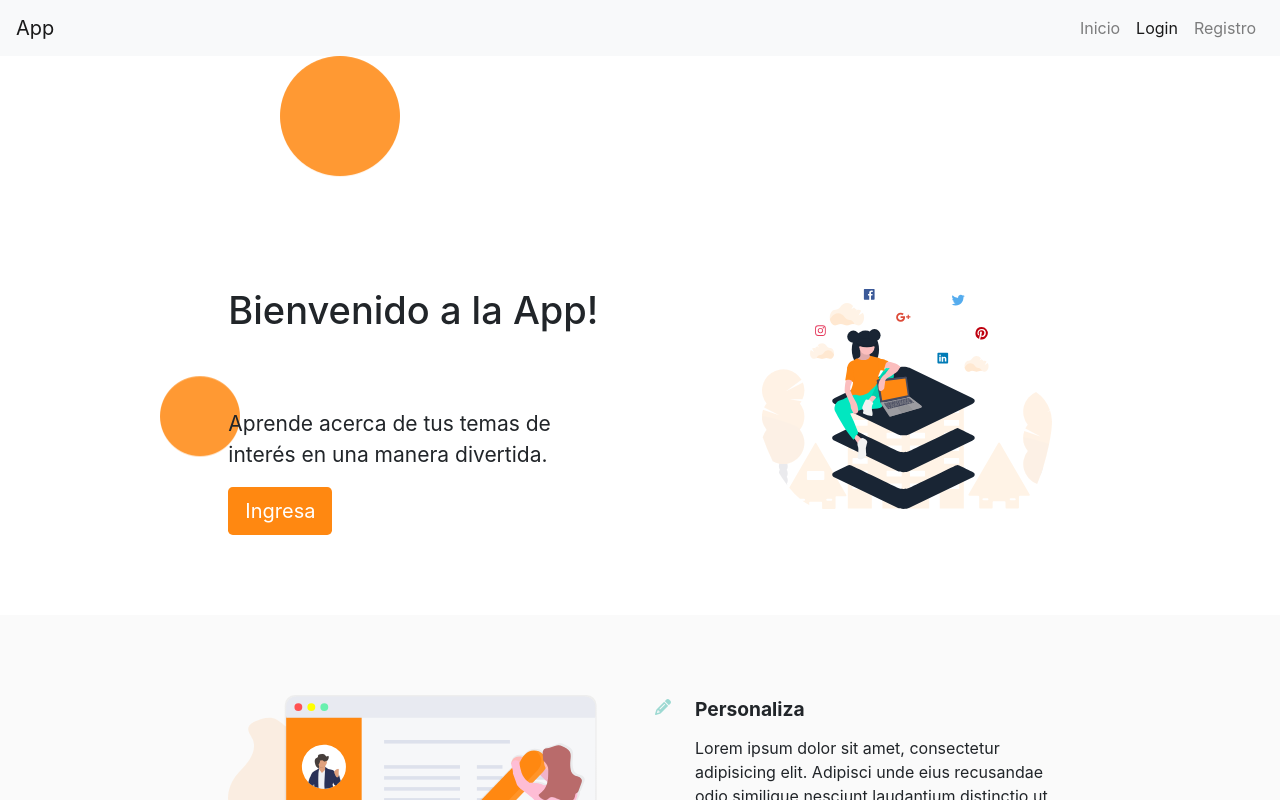
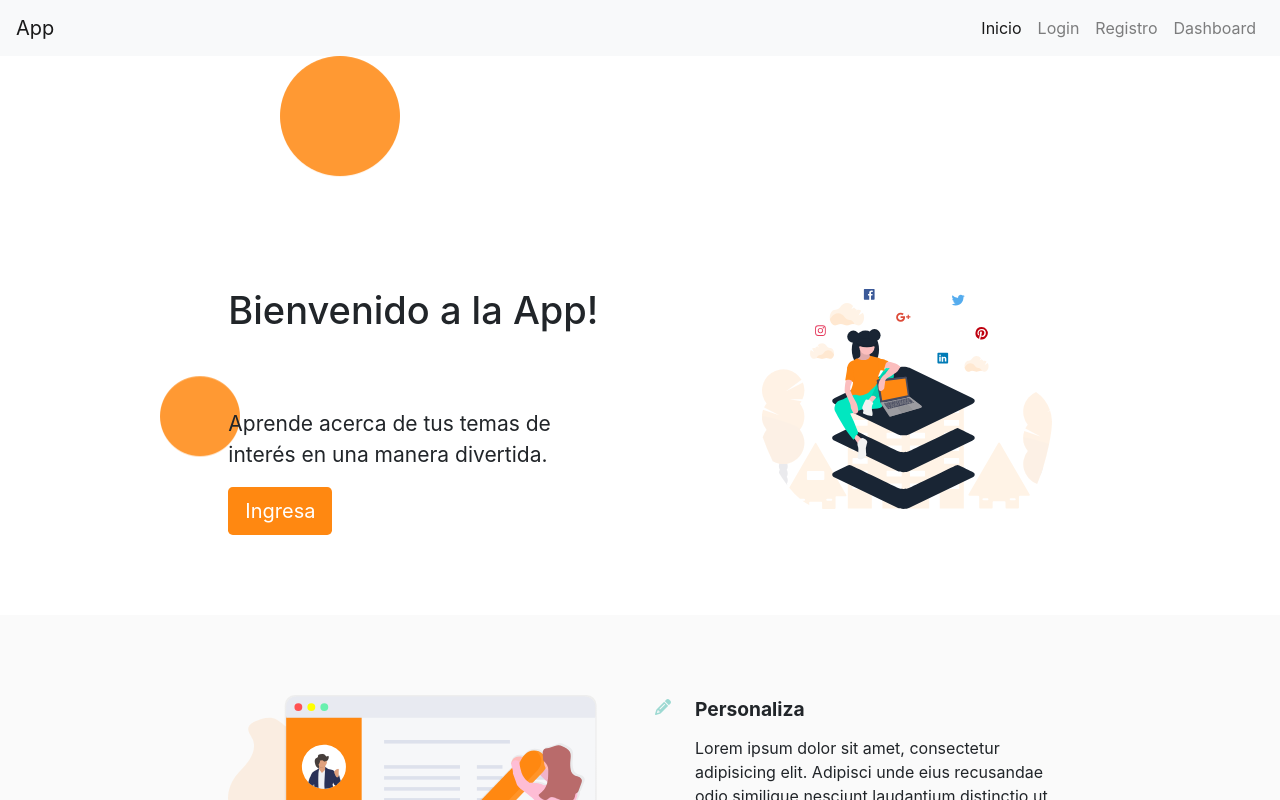
Before and after one commit to abrahamsilva/parcial-1, a website: page landing.html in a window 1280 px wide. Shown: the top 800 px of the page. Drawn offline with nearby package versions, Linux system fonts and the light colour scheme.

Commit message:
added links

```diff
--- a/landing.html
+++ b/landing.html
@@ -21,14 +21,17 @@
 
         <div class="collapse navbar-collapse" id="navbarTogglerDemo03">
             <ul class="navbar-nav">
-                <li class="nav-item">
+                <li class="nav-item active">
                     <a class="nav-link" href="landing.html">Inicio</a>
                 </li>
-                <li class="nav-item active">
+                <li class="nav-item">
                     <a class="nav-link" href="login.html">Login<span class="sr-only">(current)</span></a>
                 </li>
                 <li class="nav-item">
                     <a class="nav-link" href="register.html">Registro</a>
+                </li>
+                <li class="nav-item">
+                    <a class="nav-link" href="index.html">Dashboard</a>
                 </li>
             </ul>
         </div>
```
Also changed, not shown: login.html (+5 -2 lines), register.html (+3 -0 lines).
